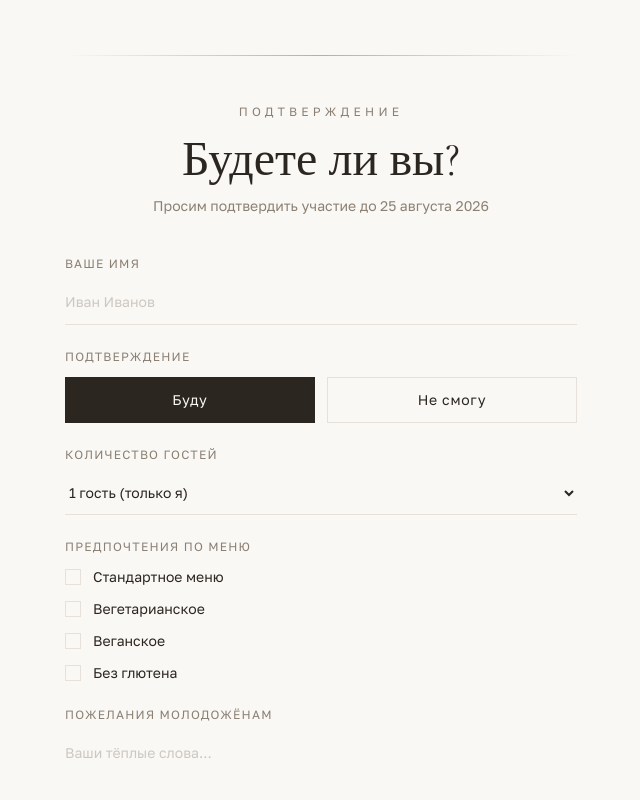
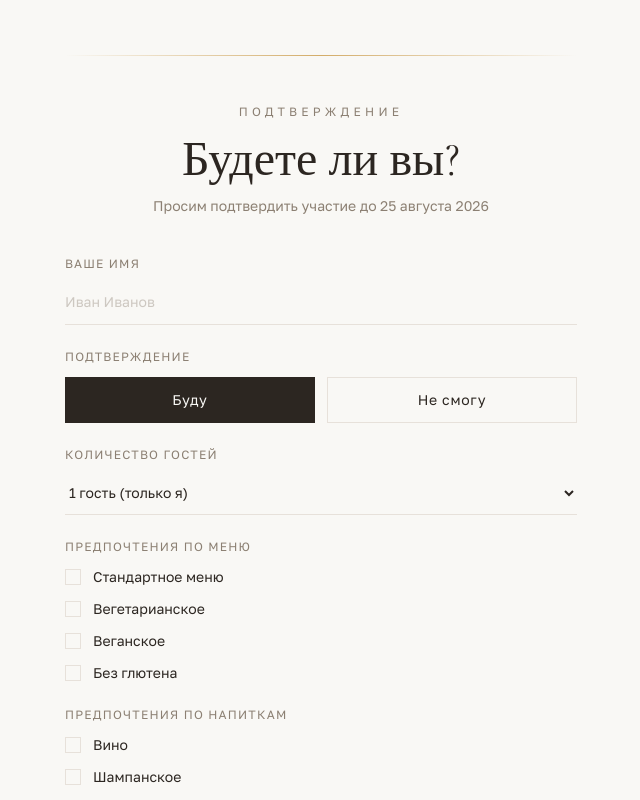
Before and after one commit to pr-poehali-dev/wedding-invitation-creation-36, a React (Vite) app: page / in a window 1280 px wide. Both pictures are taken after a click on the button "Буду". Shown: the part 2341-3141 px from the top of the page, without its empty margins (319-959 px from the left). Built offline with nearby package versions, Linux system fonts and the light colour scheme.

Commit message:
feat: Add alcohol products

```diff
--- a/src/pages/Index.tsx
+++ b/src/pages/Index.tsx
@@ -7,6 +7,7 @@ const WeddingInvitation = () => {
     attendance: "",
     guests: "1",
     menu: "",
+    drinks: [] as string[],
     message: "",
   });
   const [submitted, setSubmitted] = useState(false);
@@ -260,6 +261,41 @@ const WeddingInvitation = () => {
                       ))}
                     </div>
                   </div>
+
+                  <div>
+                    <label className="font-body text-xs tracking-widest uppercase text-muted-foreground block mb-3">
+                      Предпочтения по напиткам
+                    </label>
+                    <div className="space-y-3">
+                      {[
+                        { value: "wine", label: "Вино" },
+                        { value: "champagne", label: "Шампанское" },
+                        { value: "cognac", label: "Коньяк" },
+                        { value: "strong", label: "Другой крепкий алкоголь" },
+                      ].map((opt) => (
+                        <label key={opt.value} className="flex items-center gap-3 cursor-pointer group">
+                          <div
+                            className={`w-4 h-4 border flex items-center justify-center transition-all shrink-0 ${
+                              form.drinks.includes(opt.value)
+                                ? "border-foreground bg-foreground"
+                                : "border-border group-hover:border-foreground/50"
+                            }`}
+                            onClick={() => {
+                              const updated = form.drinks.includes(opt.value)
+                                ? form.drinks.filter((d) => d !== opt.value)
+                                : [...form.drinks, opt.value];
+                              setForm({ ...form, drinks: updated });
+                            }}
+                          >
+                            {form.drinks.includes(opt.value) && (
+                              <Icon name="Check" size={10} className="text-background" />
+                            )}
+                          </div>
+                          <span className="font-body text-sm text-foreground">{opt.label}</span>
+                        </label>
+                      ))}
+                    </div>
+                  </div>
                 </>
               )}
 
```
